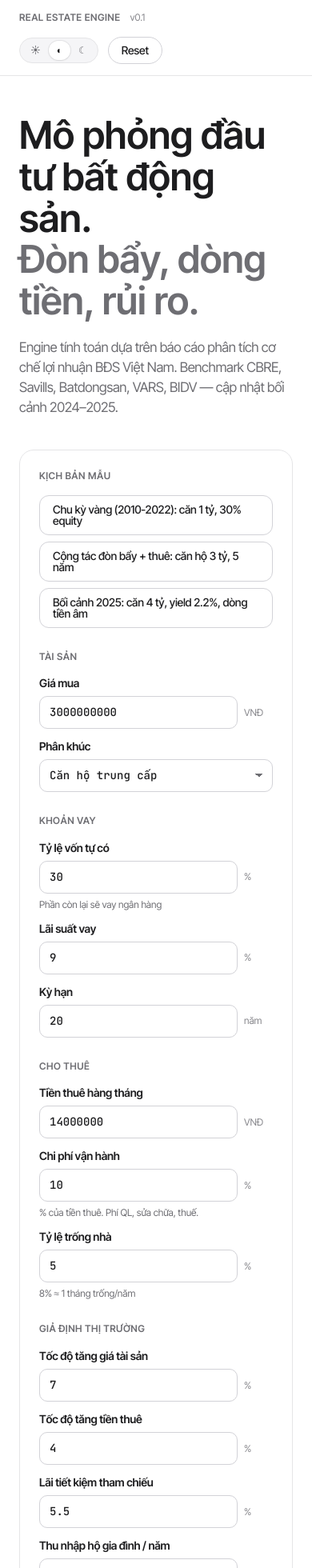
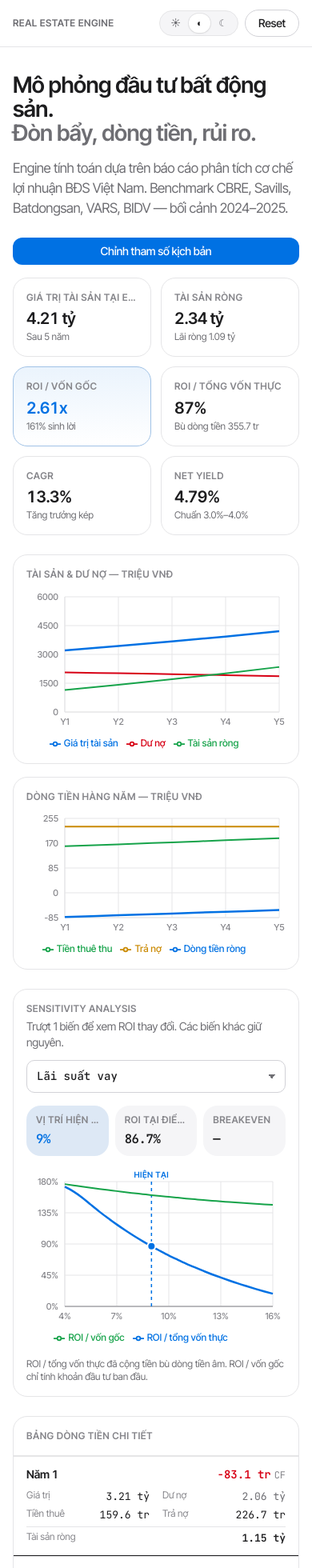
Before and after one commit to vincenhat/real-estate-engine, a Next.js app: page / in a window 390 px wide. Shown: the top 1960 px of the page at 80% size. Built offline with nearby package versions, Linux system fonts and the light colour scheme.

Commit message:
feat: mobile responsive optimizations

```diff
--- a/app/globals.css
+++ b/app/globals.css
@@ -114,10 +114,20 @@ body {
     sans-serif;
   -webkit-font-smoothing: antialiased;
   -moz-osx-font-smoothing: grayscale;
+  /* Tránh iOS auto-zoom khi focus input < 16px */
+  -webkit-text-size-adjust: 100%;
+  text-size-adjust: 100%;
 }
 
 * {
   box-sizing: border-box;
+}
+
+/* Inputs phải >=16px để iOS Safari không zoom khi focus */
+@media (max-width: 768px) {
+  .a-input {
+    font-size: 16px;
+  }
 }
 
 /* ── Typography helpers (Apple display scale) ─────────────────────── */
--- a/app/layout.tsx
+++ b/app/layout.tsx
@@ -26,6 +26,16 @@ export const metadata: Metadata = {
   title: "Real Estate Engine — Mô phỏng đầu tư BĐS Việt Nam",
   description:
     "Engine tính toán đòn bẩy, dòng tiền và rủi ro cho đầu tư bất động sản tại Việt Nam.",
+};
+
+export const viewport = {
+  width: "device-width",
+  initialScale: 1,
+  viewportFit: "cover",
+  themeColor: [
+    { media: "(prefers-color-scheme: light)", color: "#ffffff" },
+    { media: "(prefers-color-scheme: dark)", color: "#000000" },
+  ],
 };
 
 // Inline script chống FOUC: chạy đồng bộ trước khi React mount.
--- a/app/page.tsx
+++ b/app/page.tsx
@@ -1,6 +1,6 @@
 "use client";
 
-import { useMemo } from "react";
+import { useMemo, useState } from "react";
 import { simulate } from "@/engine";
 import { PRESETS, type PresetKey } from "@/engine/presets";
 import { InputPanel } from "@/components/InputPanel";
@@ -17,10 +17,14 @@ import {
 
 export default function Home() {
   const [input, setInput] = usePersistedScenario(PRESETS.synergy3B.input);
+  const [mobilePanelOpen, setMobilePanelOpen] = useState(false);
 
   const result = useMemo(() => simulate(input), [input]);
 
-  const loadPreset = (key: PresetKey) => setInput(PRESETS[key].input);
+  const loadPreset = (key: PresetKey) => {
+    setInput(PRESETS[key].input);
+    setMobilePanelOpen(false);
+  };
   const reset = () => {
     clearPersistedScenario();
     setInput(PRESETS.synergy3B.input);
@@ -29,7 +33,7 @@ export default function Home() {
   return (
     <main className="min-h-screen bg-bg">
       <header
-        className="sticky top-0 z-10 px-6 lg:px-10 py-3.5 flex items-center justify-between gap-4 flex-wrap"
+        className="sticky top-0 z-20 px-4 lg:px-10 py-3 flex items-center justify-between gap-2 flex-wrap"
         style={{
           background: "color-mix(in srgb, var(--bg) 80%, transparent)",
           backdropFilter: "saturate(180%) blur(20px)",
@@ -37,11 +41,11 @@ export default function Home() {
           borderBottom: "1px solid var(--divider)",
         }}
       >
-        <div className="flex items-center gap-3">
-          <span className="t-eyebrow text-text-dim">Real Estate Engine</span>
-          <span className="t-meta text-text-muted">v0.1</span>
+        <div className="flex items-center gap-2 min-w-0">
+          <span className="t-eyebrow text-text-dim truncate">Real Estate Engine</span>
+          <span className="t-meta text-text-muted hidden sm:inline">v0.1</span>
         </div>
-        <div className="flex items-center gap-3">
+        <div className="flex items-center gap-2">
           <ThemeToggle />
           <button
             onClick={reset}
@@ -53,40 +57,57 @@ export default function Home() {
         </div>
       </header>
 
-      {/* Hero */}
-      <section className="px-6 lg:px-10 pt-12 lg:pt-20 pb-10 lg:pb-14 max-w-5xl">
-        <h1 className="t-hero text-text">
+      {/* Hero - typography responsive */}
+      <section className="px-4 lg:px-10 pt-8 lg:pt-20 pb-6 lg:pb-14 max-w-5xl">
+        <h1 className="text-text font-semibold leading-[1.08] tracking-tight"
+            style={{ fontSize: "clamp(28px, 6vw, 48px)", letterSpacing: "-0.02em" }}>
           Mô phỏng đầu tư bất động sản.
           <br />
           <span className="text-text-dim">Đòn bẩy, dòng tiền, rủi ro.</span>
         </h1>
-        <p className="t-body text-text-dim mt-5 max-w-2xl">
+        <p className="t-body text-text-dim mt-4 lg:mt-5 max-w-2xl">
           Engine tính toán dựa trên báo cáo phân tích cơ chế lợi nhuận BĐS Việt
-          Nam. Benchmark CBRE, Savills, Batdongsan, VARS, BIDV — cập nhật bối
-          cảnh 2024–2025.
+          Nam. Benchmark CBRE, Savills, Batdongsan, VARS, BIDV — bối cảnh
+          2024–2025.
         </p>
       </section>
 
-      <div className="grid grid-cols-1 lg:grid-cols-[360px_1fr] gap-8 px-6 lg:px-10 pb-16">
-        <aside className="a-card p-6 self-start lg:sticky lg:top-[80px]">
-          <InputPanel
-            input={input}
-            onChange={setInput}
-            onLoadPreset={loadPreset}
-          />
+      {/* Mobile: input panel toggle button.  Desktop: hidden, sidebar always visible. */}
+      <div className="lg:hidden px-4 pb-4 sticky top-[57px] z-10">
+        <button
+          onClick={() => setMobilePanelOpen((v) => !v)}
+          className="a-btn a-btn-primary w-full !rounded-xl t-control-strong"
+          aria-expanded={mobilePanelOpen}
+        >
+          {mobilePanelOpen ? "Đóng tham số" : "Chỉnh tham số kịch bản"}
+        </button>
+      </div>
+
+      <div className="grid grid-cols-1 lg:grid-cols-[360px_1fr] gap-6 lg:gap-8 px-4 lg:px-10 pb-12">
+        {/* Sidebar */}
+        <aside
+          className={`a-card self-start lg:sticky lg:top-[80px] ${mobilePanelOpen ? "block" : "hidden lg:block"}`}
+        >
+          <div className="p-5 lg:p-6">
+            <InputPanel
+              input={input}
+              onChange={setInput}
+              onLoadPreset={loadPreset}
+            />
+          </div>
         </aside>
 
-        <section className="space-y-8">
+        <section className="space-y-6 lg:space-y-8 min-w-0">
           <KpiCards result={result} />
 
-          <div className="grid grid-cols-1 xl:grid-cols-2 gap-6">
+          <div className="grid grid-cols-1 xl:grid-cols-2 gap-4 lg:gap-6">
             <ProjectionChart result={result} />
             <CashFlowChart result={result} />
           </div>
 
           <SensitivityChart scenario={input} />
 
-          <div className="grid grid-cols-1 xl:grid-cols-[1fr_380px] gap-6">
+          <div className="grid grid-cols-1 xl:grid-cols-[1fr_380px] gap-4 lg:gap-6">
             <YearlyTable result={result} />
             <RiskPanel result={result} />
           </div>
@@ -94,7 +115,7 @@ export default function Home() {
       </div>
 
       <footer
-        className="px-6 lg:px-10 py-8 t-meta text-text-muted"
+        className="px-4 lg:px-10 py-6 lg:py-8 t-meta text-text-muted"
         style={{ borderTop: "1px solid var(--divider)" }}
       >
         Benchmark dữ liệu: CBRE, Savills, Batdongsan.com.vn, VARS, BIDV
--- a/components/KpiCards.tsx
+++ b/components/KpiCards.tsx
@@ -15,7 +15,7 @@ export function KpiCards({ result }: { result: ScenarioResult }) {
     {
       label: "Tài sản ròng",
       value: formatVND(exit.netAssetAtExit),
-      sub: `Lợi nhuận ròng ${formatVND(exit.netProfit)}`,
+      sub: `Lãi ròng ${formatVND(exit.netProfit)}`,
     },
     {
       label: "ROI / Vốn gốc",
@@ -26,26 +26,26 @@ export function KpiCards({ result }: { result: ScenarioResult }) {
     {
       label: "ROI / Tổng vốn thực",
       value: formatPercent(exit.roiOnTotalCapital, 0),
-      sub: `Đã cộng ${formatVND(exit.totalCashInjection)} bù dòng tiền`,
+      sub: `Bù dòng tiền ${formatVND(exit.totalCashInjection)}`,
     },
     {
       label: "CAGR",
       value: formatPercent(exit.cagrOnTotalCapital, 1),
-      sub: "Tăng trưởng kép trên vốn thực",
+      sub: "Tăng trưởng kép",
     },
     {
       label: "Net yield",
       value: formatPercent(yields.netYield, 2),
-      sub: `Benchmark: ${formatPercent(yields.segmentBenchmark.netLow)} – ${formatPercent(yields.segmentBenchmark.netHigh)}`,
+      sub: `Chuẩn ${formatPercent(yields.segmentBenchmark.netLow)}–${formatPercent(yields.segmentBenchmark.netHigh)}`,
     },
   ];
 
   return (
-    <div className="grid grid-cols-2 lg:grid-cols-3 gap-4">
+    <div className="grid grid-cols-2 lg:grid-cols-3 gap-3 lg:gap-4">
       {cards.map((c) => (
         <div
           key={c.label}
-          className="a-card p-5"
+          className="a-card p-4 lg:p-5 min-w-0"
           style={
             c.featured
               ? {
@@ -57,11 +57,11 @@ export function KpiCards({ result }: { result: ScenarioResult }) {
               : undefined
           }
         >
-          <div className="t-eyebrow text-text-muted">{c.label}</div>
+          <div className="t-eyebrow text-text-muted truncate">{c.label}</div>
           <div
-            className="mt-3"
+            className="mt-2 lg:mt-3 truncate"
             style={{
-              fontSize: 32,
+              fontSize: "clamp(20px, 5vw, 32px)",
               fontWeight: 600,
               lineHeight: 1.1,
               letterSpacing: "-0.5px",
@@ -71,7 +71,7 @@ export function KpiCards({ result }: { result: ScenarioResult }) {
           >
             {c.value}
           </div>
-          <div className="t-meta text-text-dim mt-2">{c.sub}</div>
+          <div className="t-meta text-text-dim mt-1 lg:mt-2 truncate">{c.sub}</div>
         </div>
       ))}
     </div>
--- a/components/ProjectionChart.tsx
+++ b/components/ProjectionChart.tsx
@@ -21,8 +21,8 @@ function ChartCard({
   children: React.ReactNode;
 }) {
   return (
-    <div className="a-card p-5">
-      <h3 className="t-eyebrow text-text-muted mb-4">{title}</h3>
+    <div className="a-card p-4 lg:p-5 min-w-0">
+      <h3 className="t-eyebrow text-text-muted mb-3 lg:mb-4">{title}</h3>
       {children}
     </div>
   );
@@ -50,7 +50,7 @@ export function ProjectionChart({ result }: { result: ScenarioResult }) {
 
   return (
     <ChartCard title="Tài sản & dư nợ — triệu VNĐ">
-      <div style={{ width: "100%", height: 280 }}>
+      <div className="w-full" style={{ height: "min(280px, 50vw)", minHeight: 200 }}>
         <ResponsiveContainer>
           <LineChart data={data} margin={{ top: 8, right: 8, left: -12, bottom: 0 }}>
             <CartesianGrid strokeDasharray="0" stroke={t.grid} />
@@ -121,7 +121,7 @@ export function CashFlowChart({ result }: { result: ScenarioResult }) {
 
   return (
     <ChartCard title="Dòng tiền hàng năm — triệu VNĐ">
-      <div style={{ width: "100%", height: 240 }}>
+      <div className="w-full" style={{ height: "min(240px, 45vw)", minHeight: 180 }}>
         <ResponsiveContainer>
           <LineChart data={data} margin={{ top: 8, right: 8, left: -12, bottom: 0 }}>
             <CartesianGrid strokeDasharray="0" stroke={t.grid} />
--- a/components/SensitivityChart.tsx
+++ b/components/SensitivityChart.tsx
@@ -66,19 +66,19 @@ export function SensitivityChart({ scenario }: { scenario: ScenarioInput }) {
   };
 
   return (
-    <div className="a-card p-5">
-      <div className="flex items-start justify-between gap-3 mb-5 flex-wrap">
-        <div>
+    <div className="a-card p-4 lg:p-5 min-w-0">
+      <div className="flex items-start justify-between gap-3 mb-4 lg:mb-5 flex-wrap">
+        <div className="flex-1 min-w-0">
           <h3 className="t-eyebrow text-text-muted">Sensitivity analysis</h3>
-          <p className="t-body text-text-dim mt-1">
+          <p className="t-control text-text-dim mt-1">
             Trượt 1 biến để xem ROI thay đổi. Các biến khác giữ nguyên.
           </p>
         </div>
         <select
           value={variable}
           onChange={(e) => setVariable(e.target.value as SensitivityVariable)}
-          className="a-input"
-          style={{ width: "auto", minWidth: 220 }}
+          className="a-input w-full sm:w-auto"
+          style={{ minWidth: 0 }}
         >
           {VARIABLE_OPTIONS.map((v) => (
             <option key={v} value={v}>
@@ -88,7 +88,7 @@ export function SensitivityChart({ scenario }: { scenario: ScenarioInput }) {
         </select>
       </div>
 
-      <div className="grid grid-cols-3 gap-3 mb-5">
+      <div className="grid grid-cols-3 gap-2 lg:gap-3 mb-4 lg:mb-5">
         <Stat
           label="Vị trí hiện tại"
           value={
@@ -114,7 +114,7 @@ export function SensitivityChart({ scenario }: { scenario: ScenarioInput }) {
         />
       </div>
 
-      <div style={{ width: "100%", height: 280 }}>
+      <div className="w-full" style={{ height: "min(280px, 55vw)", minHeight: 220 }}>
         <ResponsiveContainer>
           <LineChart data={data} margin={{ top: 16, right: 16, left: -12, bottom: 0 }}>
             <CartesianGrid strokeDasharray="0" stroke={t.grid} />
@@ -231,7 +231,7 @@ function Stat({
 }) {
   return (
     <div
-      className="a-panel px-4 py-3"
+      className="a-panel px-3 lg:px-4 py-2.5 lg:py-3 min-w-0"
       style={
         accent
           ? {
@@ -241,11 +241,11 @@ function Stat({
           : undefined
       }
     >
-      <div className="t-eyebrow text-text-muted">{label}</div>
+      <div className="t-eyebrow text-text-muted truncate">{label}</div>
       <div
-        className="mt-1"
+        className="mt-1 truncate"
         style={{
-          fontSize: 20,
+          fontSize: "clamp(15px, 4vw, 20px)",
           fontWeight: 600,
           letterSpacing: "-0.4px",
           color: accent ? "var(--accent)" : "var(--text)",
--- a/components/YearlyTable.tsx
+++ b/components/YearlyTable.tsx
@@ -7,12 +7,14 @@ export function YearlyTable({ result }: { result: ScenarioResult }) {
   return (
     <div className="a-card overflow-hidden">
       <div
-        className="px-5 py-4"
+        className="px-4 lg:px-5 py-4"
         style={{ borderBottom: "1px solid var(--divider)" }}
       >
         <h3 className="t-eyebrow text-text-muted">Bảng dòng tiền chi tiết</h3>
       </div>
-      <div className="overflow-x-auto">
+
+      {/* Desktop: full table */}
+      <div className="hidden md:block overflow-x-auto">
         <table className="w-full" style={{ fontVariantNumeric: "tabular-nums" }}>
           <thead>
             <tr>
@@ -22,7 +24,7 @@ export function YearlyTable({ result }: { result: ScenarioResult }) {
               <th className="text-right px-4 py-3 t-eyebrow text-text-muted">Tiền thuê</th>
               <th className="text-right px-4 py-3 t-eyebrow text-text-muted">Trả nợ</th>
               <th className="text-right px-4 py-3 t-eyebrow text-text-muted">CF ròng</th>
-              <th className="text-right px-4 py-3 t-eyebrow text-text-muted">Tài sản ròng</th>
+              <th className="text-right px-4 py-3 t-eyebrow text-text-muted">TS ròng</th>
             </tr>
           </thead>
           <tbody className="font-mono text-[13px]">
@@ -58,6 +60,68 @@ export function YearlyTable({ result }: { result: ScenarioResult }) {
           </tbody>
         </table>
       </div>
+
+      {/* Mobile: card stack — mỗi năm là 1 card riêng cho dễ đọc */}
+      <ul className="md:hidden divide-y" style={{ borderColor: "var(--divider)" }}>
+        {result.yearly.map((y) => (
+          <li
+            key={y.year}
+            className="px-4 py-3 space-y-2"
+            style={{ borderTop: "1px solid var(--divider)", fontVariantNumeric: "tabular-nums" }}
+          >
+            <div className="flex items-baseline justify-between">
+              <span className="t-control-strong text-text">Năm {y.year}</span>
+              <span
+                className={`text-sm font-semibold font-mono ${y.netCashFlow < 0 ? "text-danger" : "text-accent"}`}
+              >
+                {y.netCashFlow >= 0 ? "+" : ""}
+                {formatVND(y.netCashFlow)}
+                <span className="t-meta text-text-muted font-normal ml-1">CF</span>
+              </span>
+            </div>
+            <div className="grid grid-cols-2 gap-x-4 gap-y-1 text-[13px] font-mono">
+              <Cell label="Giá trị" value={formatVND(y.propertyValue)} />
+              <Cell label="Dư nợ" value={formatVND(y.outstandingPrincipal)} dim />
+              <Cell label="Tiền thuê" value={formatVND(y.rentCollected)} className="text-success" />
+              <Cell label="Trả nợ" value={formatVND(y.debtServicePaid)} className="text-warning" />
+              <Cell
+                label="Tài sản ròng"
+                value={formatVND(y.netAsset)}
+                strong
+                className="col-span-2 pt-1"
+                style={{ borderTop: "1px solid var(--divider)" }}
+              />
+            </div>
+          </li>
+        ))}
+      </ul>
     </div>
   );
 }
+
+function Cell({
+  label,
+  value,
+  dim,
+  strong,
+  className = "",
+  style,
+}: {
+  label: string;
+  value: string;
+  dim?: boolean;
+  strong?: boolean;
+  className?: string;
+  style?: React.CSSProperties;
+}) {
+  return (
+    <div className={`flex justify-between ${className}`} style={style}>
+      <span className="t-meta text-text-muted font-sans">{label}</span>
+      <span
+        className={`${strong ? "font-semibold text-text" : dim ? "text-text-dim" : "text-text"}`}
+      >
+        {value}
+      </span>
+    </div>
+  );
+}
```
